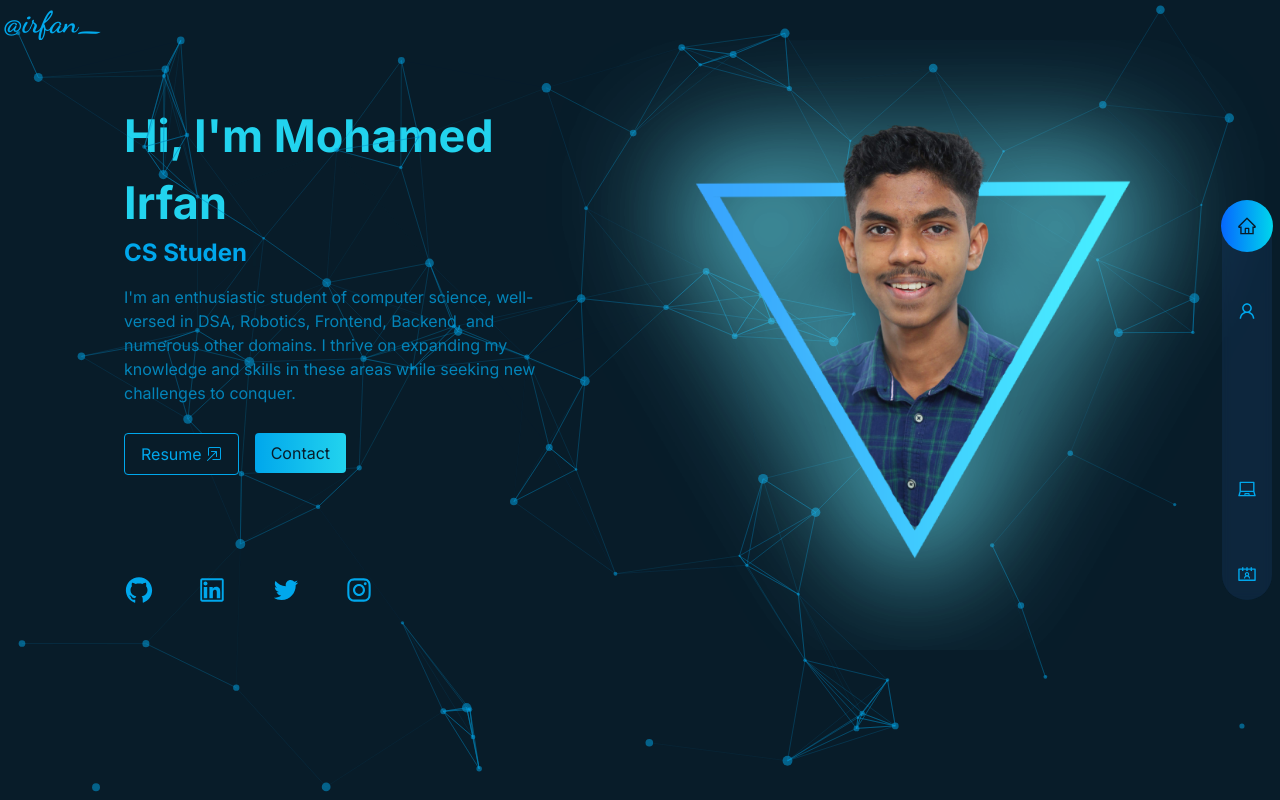
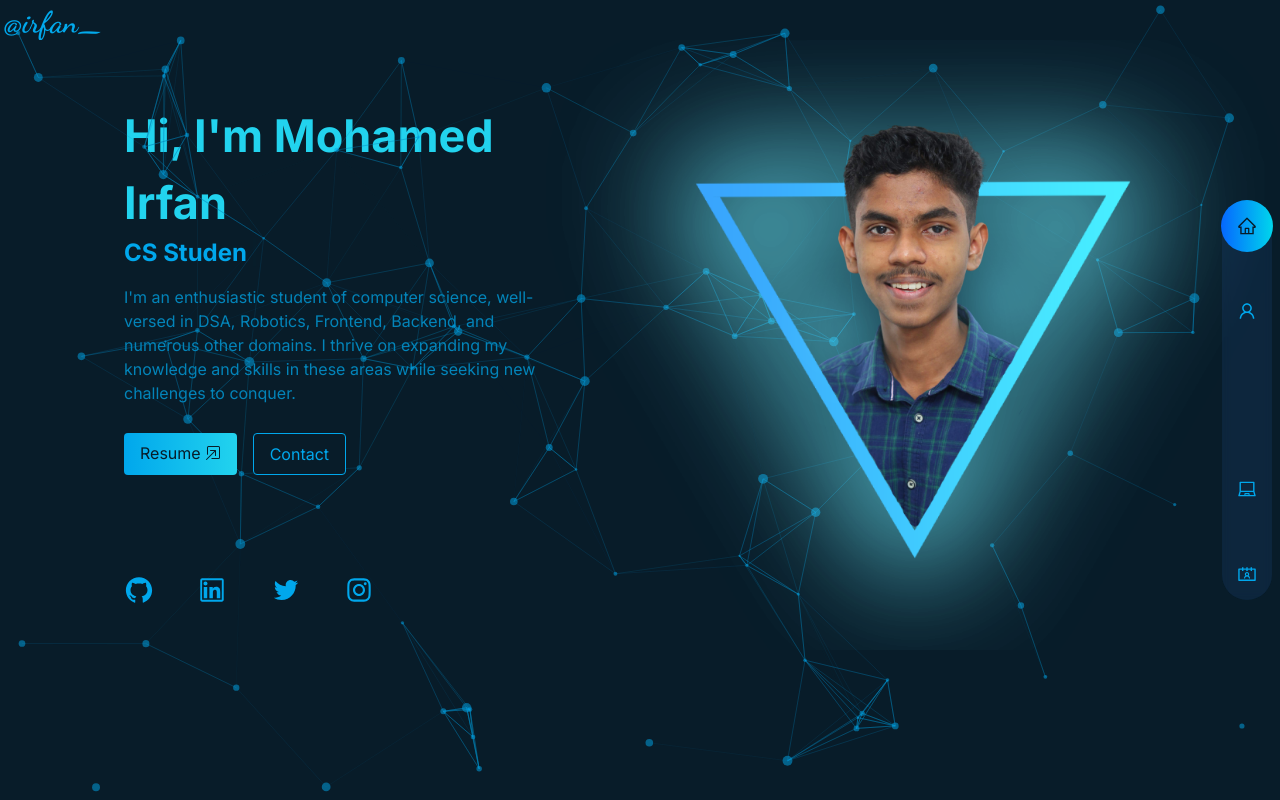
Before and after one commit to MohamedIrfanAM/portfolio, a Next.js app: page / in a window 1280 px wide. Shown: the top 800 px of the page. Built offline with nearby package versions, Linux system fonts and the light colour scheme; no server answers; some icons are missing.

Commit message:
change default highlight color or button

```diff
--- a/src/components/Hero.jsx
+++ b/src/components/Hero.jsx
@@ -18,7 +18,7 @@ const dancing_script = Dancing_Script({
 
 const Hero = () => {
   const [subheading] = useTypewriter({words:['Software Developer','CS Student','Technophile','Robotics Enthusiast'],loop:{},typeSpeed:60,deleteSpeed:80})
-  const [buttonHover,setButtonHover] = useState(true)
+  const [buttonHover,setButtonHover] = useState(false)
   return (
     <section className="h-screen w-full p-1" id='hero'>
       <ParticlesContainer/>
```
